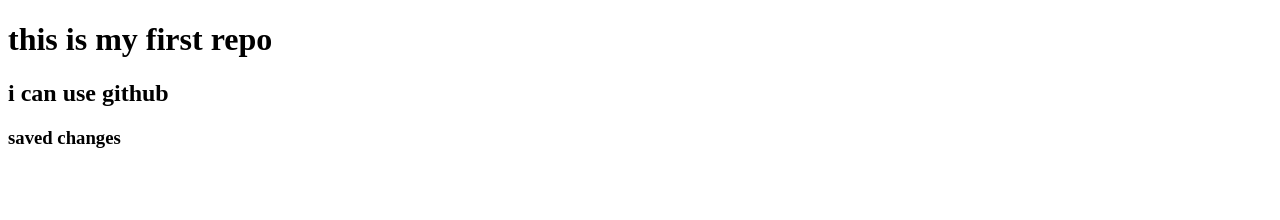
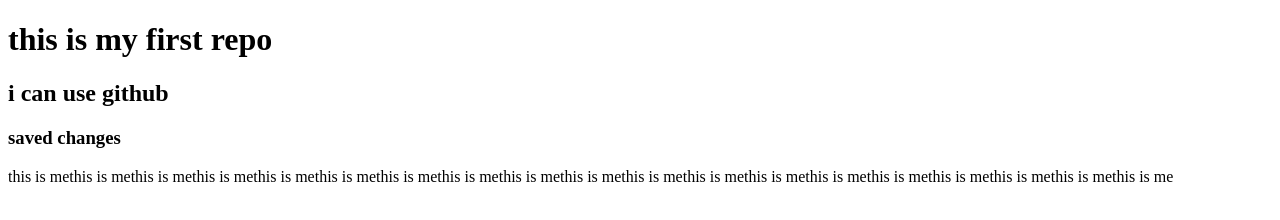
Before and after one commit to kmrulhsan/my-first-repo, a plain HTML site: page index.html in a window 1280 px wide. Drawn offline with Linux system fonts and the light colour scheme.

Commit message:
paragrapprgh
git commit -m paragrapgh
git commit -mparagrapprgh

```diff
--- a/index.html
+++ b/index.html
@@ -10,5 +10,6 @@
     <h1>this is my first repo</h1>
     <h2>i can use github</h2>
     <h3>saved changes</h3>
+    <p>this is methis is methis is methis is methis is methis is methis is methis is methis is methis is methis is methis is methis is methis is methis is methis is methis is methis is methis is me</p>
 </body>
 </html>
```
